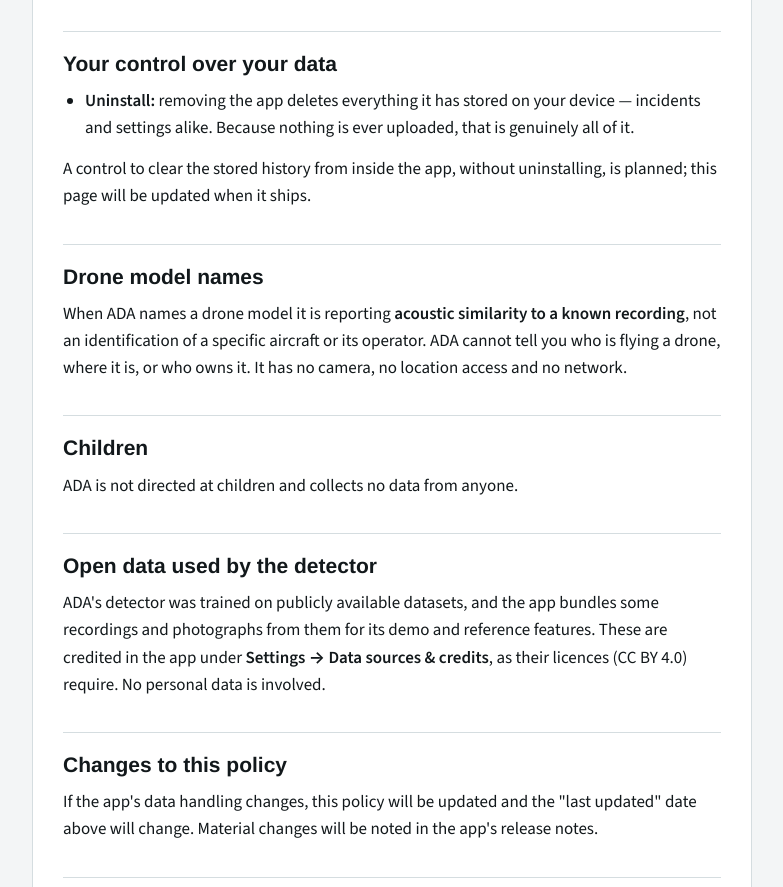
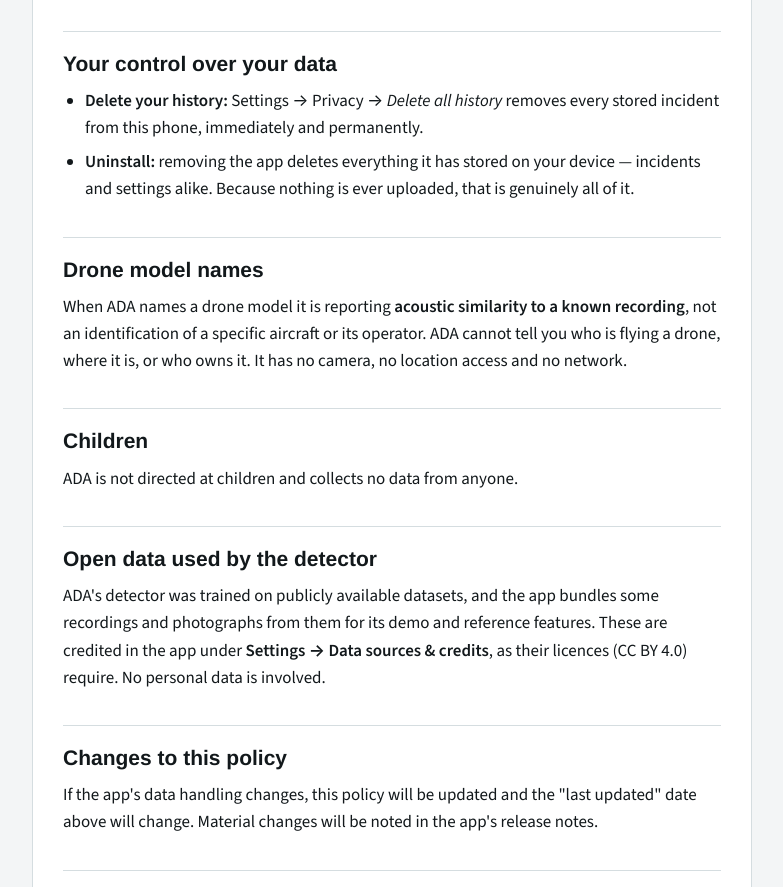
Before and after one commit to yleyzerovich/yleyzerovich.github.io, a plain HTML site: page drone-alert/privacy/index.html in a window 1280 px wide. Shown: the part 2082-2969 px from the top of the page, without its empty margins (248-1031 px from the left). Drawn offline with nearby package versions, Linux system fonts and the light colour scheme; a web font is replaced by a local one.

Commit message:
Update ADA privacy policy with history deletion

```diff
--- a/drone-alert/privacy/index.html
+++ b/drone-alert/privacy/index.html
@@ -129,9 +129,9 @@
 </ul>
 <h2>Your control over your data</h2>
 <ul>
+<li><strong>Delete your history:</strong> Settings → Privacy → <em>Delete all history</em> removes every stored incident from this phone, immediately and permanently.</li>
 <li><strong>Uninstall:</strong> removing the app deletes everything it has stored on your device — incidents and settings alike. Because nothing is ever uploaded, that is genuinely all of it.</li>
 </ul>
-<p>A control to clear the stored history from inside the app, without uninstalling, is planned; this page will be updated when it ships.</p>
 <h2>Drone model names</h2>
 <p>When ADA names a drone model it is reporting <strong>acoustic similarity to a known recording</strong>, not an identification of a specific aircraft or its operator. ADA cannot tell you who is flying a drone, where it is, or who owns it. It has no camera, no location access and no network.</p>
 <h2>Children</h2>
```
